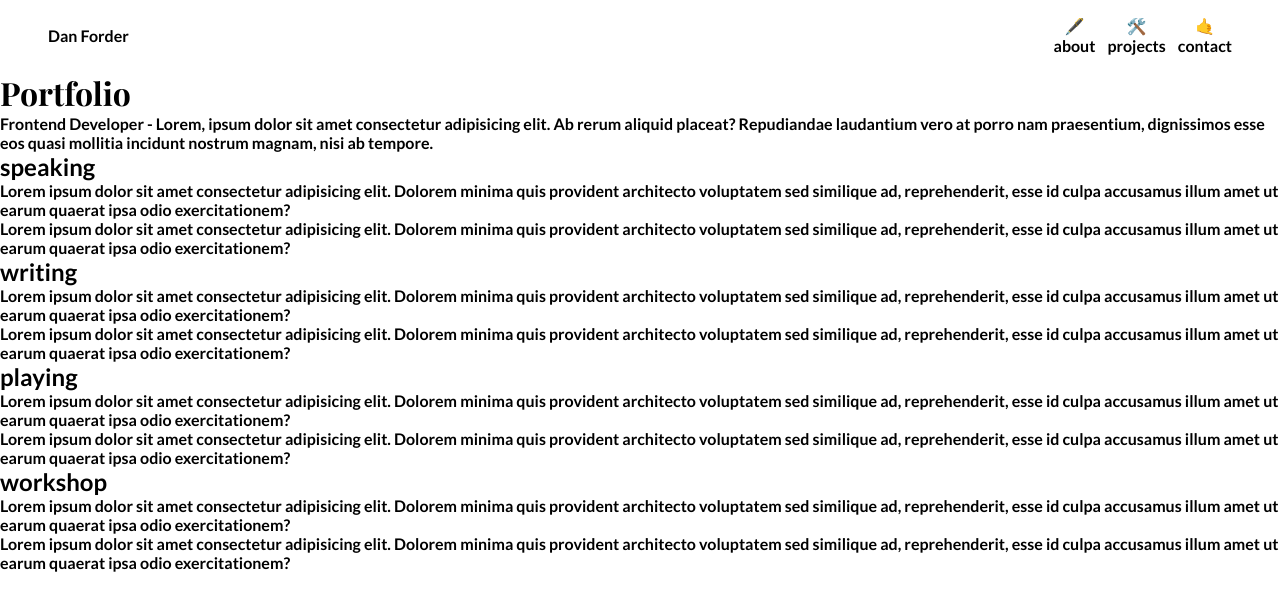
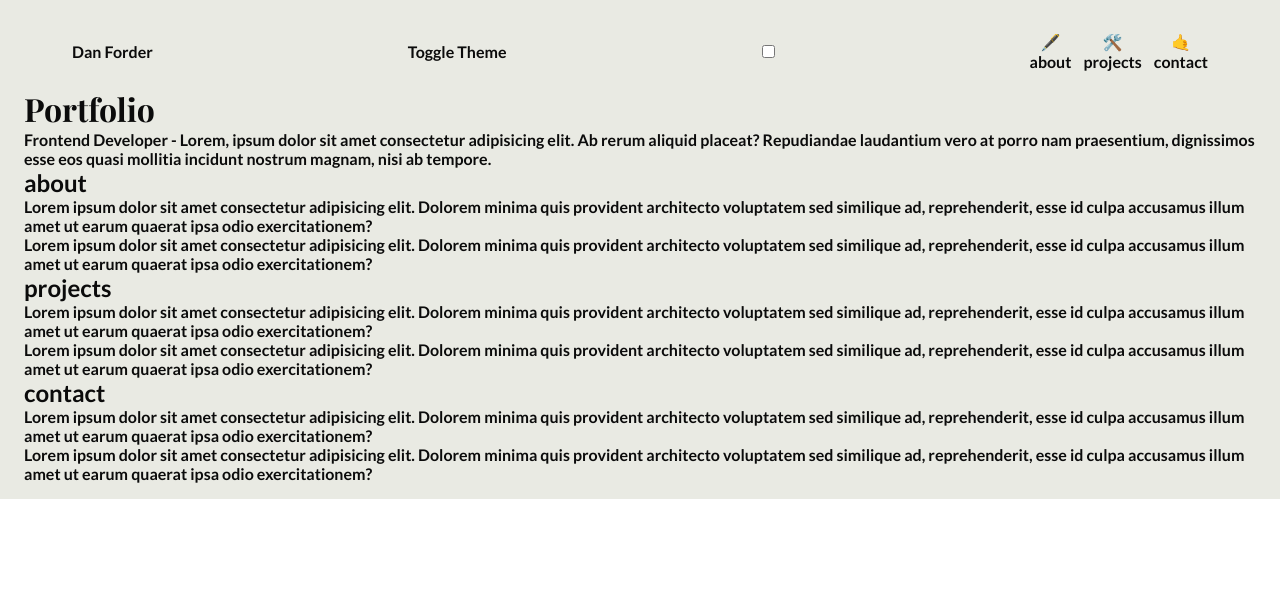
Before and after one commit to DanForder/portfolio, a Next.js app: page / in a window 1280 px wide. Shown: the top 610 px of the page. Built offline with nearby package versions, Linux system fonts and the light colour scheme.

Commit message:
add theming

```diff
--- a/components/Header.tsx
+++ b/components/Header.tsx
@@ -1,4 +1,6 @@
 import Link from "next/link";
+import { ChangeEvent } from "react";
+import { useThemeContext } from "../lib/ThemeContext";
 import styles from "../styles/Header.module.scss";
 
 type HeaderProps = {
@@ -12,9 +14,22 @@ type CustomLink = {
 };
 
 const Header = ({ links }: HeaderProps) => {
+  const { theme, updateTheme } = useThemeContext();
+
+  const handleCheck = (e: ChangeEvent<HTMLInputElement>) => {
+    updateTheme(e.target.checked ? "dark" : "light");
+  };
+
   return (
     <header className={styles.container}>
       <Link href="/">Dan Forder</Link>
+      <label htmlFor="theme-toggle">Toggle Theme</label>
+      <input
+        type="checkbox"
+        id="theme-toggle"
+        onChange={handleCheck}
+        checked={theme === "dark"}
+      />
       <nav className={styles.navbar}>
         <ul>
           {links.map(({ text, href, icon }) => (
--- /dev/null
+++ b/components/Layout.tsx
@@ -0,0 +1,10 @@
+import React, { PropsWithChildren } from "react";
+import styles from "../styles/Layout.module.scss";
+
+type LayoutProps = {};
+
+const Layout = ({ children }: PropsWithChildren<LayoutProps>) => {
+  return <div className={styles.wrapper}>{children}</div>;
+};
+
+export default Layout;
--- /dev/null
+++ b/lib/ThemeContext.tsx
@@ -0,0 +1,55 @@
+import {
+  createContext,
+  PropsWithChildren,
+  useContext,
+  useEffect,
+  useState,
+} from "react";
+
+type ThemeType = "light" | "dark";
+
+type ThemeContextType = {
+  theme: ThemeType;
+  updateTheme: (newValue: ThemeType) => void;
+};
+
+const themeReference = {
+  light: {
+    backgroundColor: "#e9eae3",
+    textColor: "#0b0b0b",
+  },
+  dark: {
+    backgroundColor: "#0b0b0b",
+    textColor: "#e9eae3",
+  },
+};
+
+export const ThemeContext = createContext<ThemeContextType | null>(null);
+
+export const ThemeProvider = ({ children }: PropsWithChildren) => {
+  const [theme, setTheme] = useState<"light" | "dark">("light");
+
+  const updateTheme = (newValue: ThemeType) => {
+    return setTheme(newValue);
+  };
+
+  useEffect(() => {
+    const { backgroundColor, textColor } = themeReference[theme];
+    const { style } = document.documentElement;
+
+    style.setProperty("--color-background", backgroundColor);
+    style.setProperty("--color-text", textColor);
+  }, [theme]);
+
+  return (
+    <ThemeContext.Provider value={{ theme, updateTheme }}>
+      {children}
+    </ThemeContext.Provider>
+  );
+};
+
+export const useThemeContext = (): ThemeContextType => {
+  return useContext(ThemeContext) as ThemeContextType;
+};
+
+export default ThemeContext;
--- a/pages/index.tsx
+++ b/pages/index.tsx
@@ -1,10 +1,11 @@
 import type { NextPage } from "next";
 import Header from "../components/Header";
+import Layout from "../components/Layout";
 import Metatags from "../components/Metatags";
 
 const Index: NextPage = () => {
   return (
-    <>
+    <Layout>
       <Metatags />
       <Header
         links={[
@@ -20,7 +21,7 @@ const Index: NextPage = () => {
         praesentium, dignissimos esse eos quasi mollitia incidunt nostrum
         magnam, nisi ab tempore.
       </p>
-      <h2 id="speaking">speaking</h2>
+      <h2 id="about">about</h2>
       <p>
         Lorem ipsum dolor sit amet consectetur adipisicing elit. Dolorem minima
         quis provident architecto voluptatem sed similique ad, reprehenderit,
@@ -33,7 +34,7 @@ const Index: NextPage = () => {
         esse id culpa accusamus illum amet ut earum quaerat ipsa odio
         exercitationem?
       </p>
-      <h2 id="writing">writing</h2>
+      <h2 id="projects">projects</h2>
       <p>
         Lorem ipsum dolor sit amet consectetur adipisicing elit. Dolorem minima
         quis provident architecto voluptatem sed similique ad, reprehenderit,
@@ -46,7 +47,7 @@ const Index: NextPage = () => {
         esse id culpa accusamus illum amet ut earum quaerat ipsa odio
         exercitationem?
       </p>
-      <h2 id="playing">playing</h2>
+      <h2 id="contact">contact</h2>
       <p>
         Lorem ipsum dolor sit amet consectetur adipisicing elit. Dolorem minima
         quis provident architecto voluptatem sed similique ad, reprehenderit,
@@ -59,20 +60,7 @@ const Index: NextPage = () => {
         esse id culpa accusamus illum amet ut earum quaerat ipsa odio
         exercitationem?
       </p>
-      <h2 id="workshop">workshop</h2>
-      <p>
-        Lorem ipsum dolor sit amet consectetur adipisicing elit. Dolorem minima
-        quis provident architecto voluptatem sed similique ad, reprehenderit,
-        esse id culpa accusamus illum amet ut earum quaerat ipsa odio
-        exercitationem?
-      </p>
-      <p>
-        Lorem ipsum dolor sit amet consectetur adipisicing elit. Dolorem minima
-        quis provident architecto voluptatem sed similique ad, reprehenderit,
-        esse id culpa accusamus illum amet ut earum quaerat ipsa odio
-        exercitationem?
-      </p>
-    </>
+    </Layout>
   );
 };
 
--- a/styles/Header.module.scss
+++ b/styles/Header.module.scss
@@ -5,10 +5,11 @@
 
   .navbar {
     position: fixed;
-    width: 100%;
+    right: 0;
+    left: 0;
     bottom: 0;
-    border-top: 2px solid black;
-    background: white;
+    border-top: 2px solid var(--color-text);
+    background: var(--color-background);
     display: flex;
     justify-content: center;
     align-items: center;
@@ -32,7 +33,7 @@
   }
 }
 
-@media screen and (min-width: 768px) {
+@media screen and (min-width: 800px) {
   .container {
     padding: 0 3rem;
 
--- /dev/null
+++ b/styles/Layout.module.scss
@@ -0,0 +1,4 @@
+.wrapper {
+  padding: 1rem 1.5rem;
+  background-color: var(--color-background);
+}
--- a/styles/globals.scss
+++ b/styles/globals.scss
@@ -1,7 +1,13 @@
+:root {
+  --color-background: black;
+  --color-text: white;
+}
+
 * {
   box-sizing: border-box;
   padding: 0;
   margin: 0;
+  color: var(--color-text);
 }
 
 a {
```
Also changed, not shown: pages/_app.tsx (+4 -3 lines).
